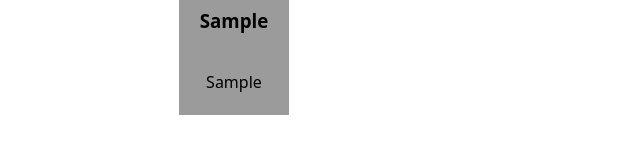
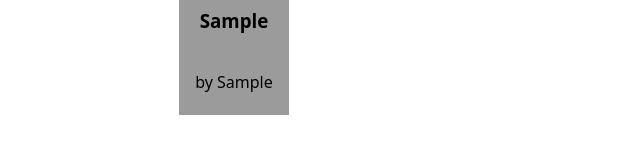
Before and after one commit to SxRx246/controlled-forms-in-react-lab, a React (Vite) app: page / in a window 1280 px wide. Both pictures are taken after typing "Sample", "Sample" into the empty fields and a click on the button "Add Book". Shown: the part 564-718 px from the top of the page, without its empty margins (323-963 px from the left). Built offline with nearby package versions, Linux system fonts and the light colour scheme.

Commit message:
updating the p tag in the card

```diff
--- a/src/components/Bookshelf/Bookshelf.jsx
+++ b/src/components/Bookshelf/Bookshelf.jsx
@@ -18,7 +18,7 @@ const Bookshelf = ({ handleSubmit, handleInputChange, newBook, books }) => {
                 {books.map((book , index) => (
                     <div className='bookCard' key={index}>
                             <h3>{book.title}</h3>
-                            <p>{book.author}</p>
+                            <p>by {book.author}</p>
                     </div>
                 ))}
             </div>
```
